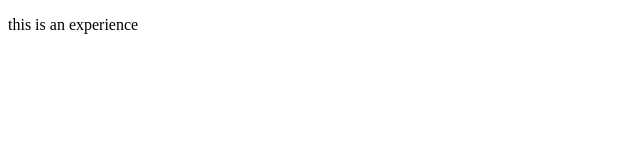
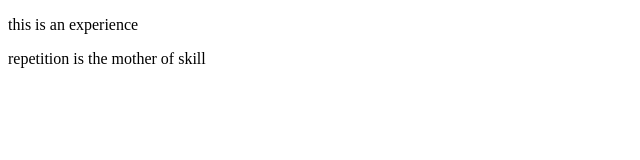
Before and after one commit to mungaig/git_confirm, a plain HTML site: page index.html in a window 1280 px wide. Shown: the whole page, without its empty margins (0-640 px from the left). Drawn offline with Linux system fonts and the light colour scheme.

Commit message:
Multiline commit message first multiline commit

```diff
--- a/index.html
+++ b/index.html
@@ -8,5 +8,6 @@
 </head>
 <body>
     <p>this is an experience</p>
+    <p>repetition is the mother of skill</p>
 </body>
 </html>
```
Also changed, not shown: my_first.txt.
